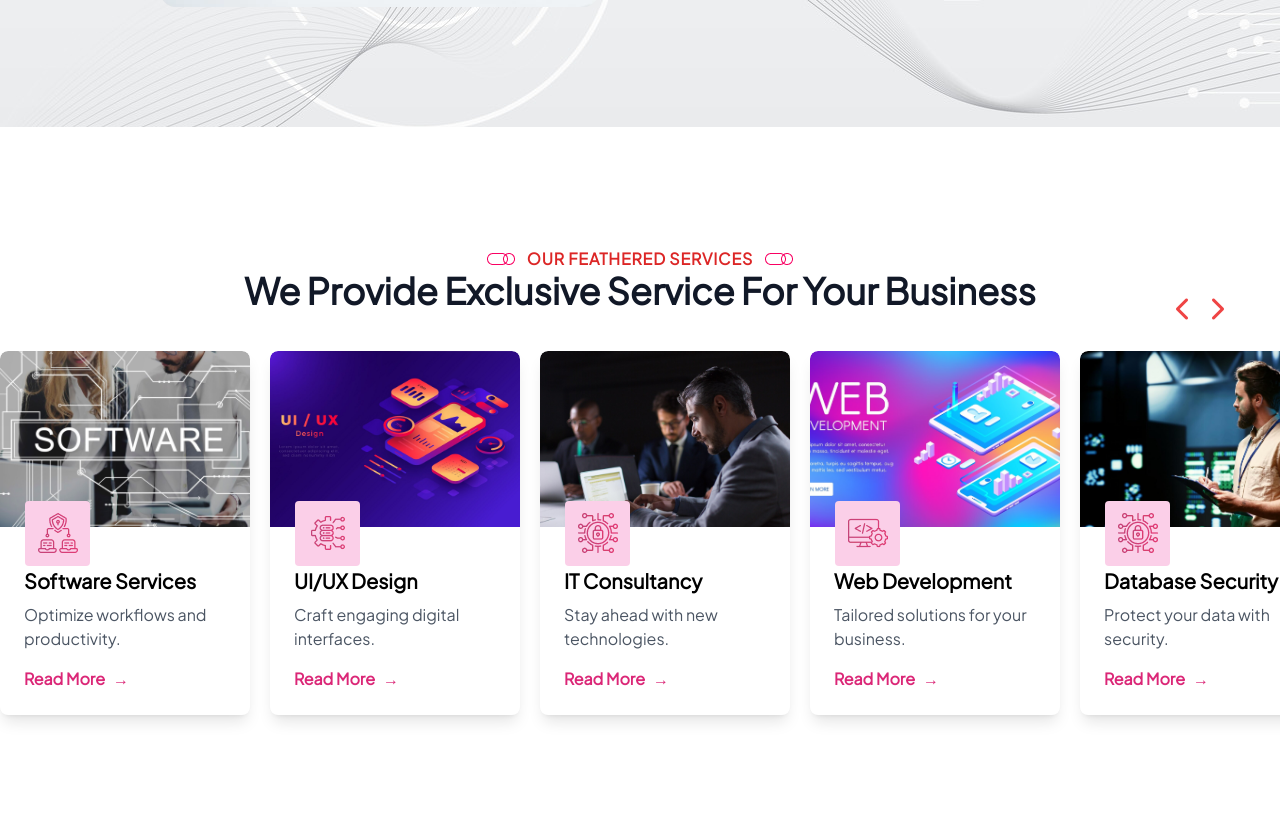
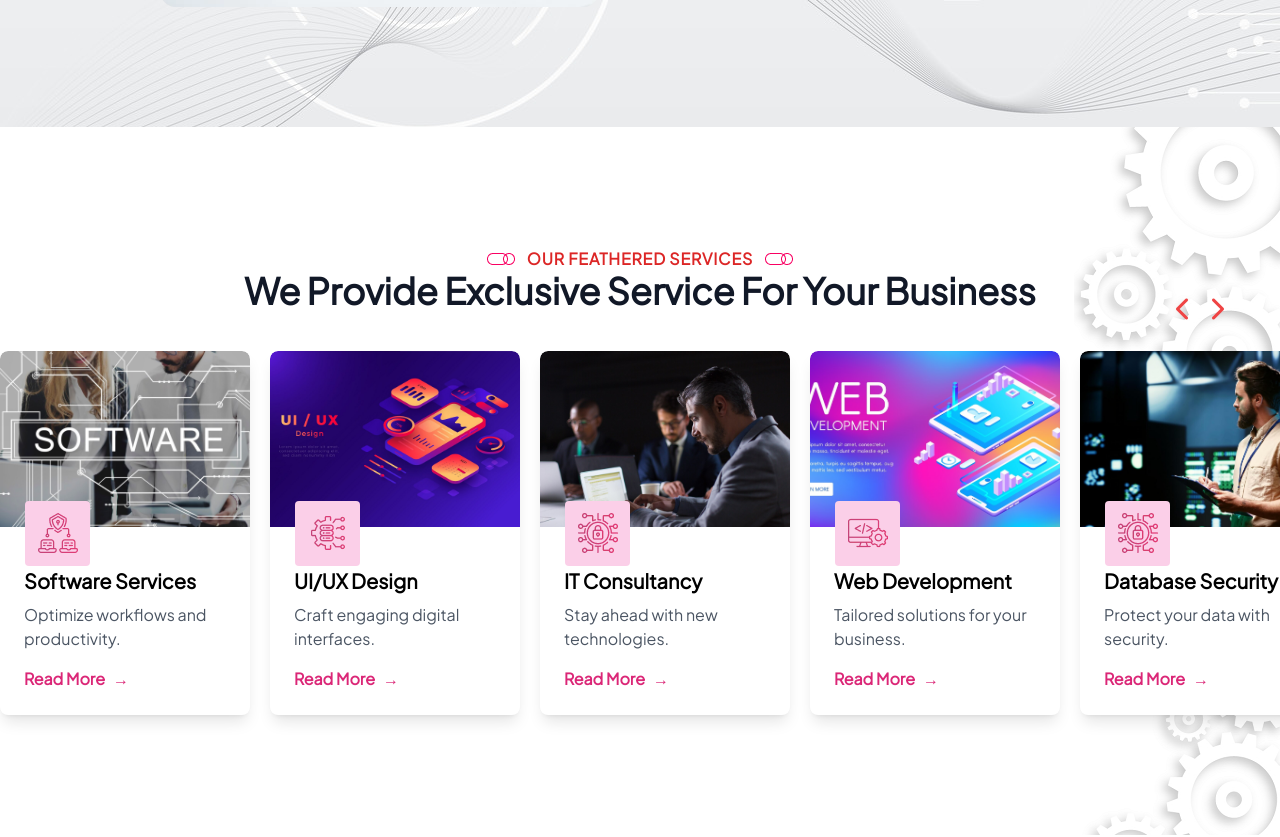
Before and after one commit to sanjarjuraev/DigitalOneWeb-, a React (Vite) app: page / in a window 1280 px wide. Shown: the part 1440-2277 px from the top of the page. Built offline with nearby package versions, Linux system fonts and the light colour scheme.

Commit message:
new features

```diff
--- a/src/App.jsx
+++ b/src/App.jsx
@@ -12,7 +12,7 @@ import TestimonialsSection from './components/Testimonials';
 import Footer from './components/Footer';
 import FooterBootom from './components/FooterBootom';
 import ScrollToTopButton from './components/GoToTop';
-
+import ServiceVertical from '/src/assets/bg-images/service-vertical.png';
 function App() {
   return (
     <div className="w-full">
@@ -33,6 +33,9 @@ function App() {
         className="relative section-service m-auto section-space"
       >
         <ServicesSection />
+        <div className="absolute right-0 top-0 hidden md:block">
+          <img src={ServiceVertical} />
+        </div>
       </section>
       <section
         id="team"
```
Also changed, not shown: src/assets/bg-images/service-vertical.png (added).
